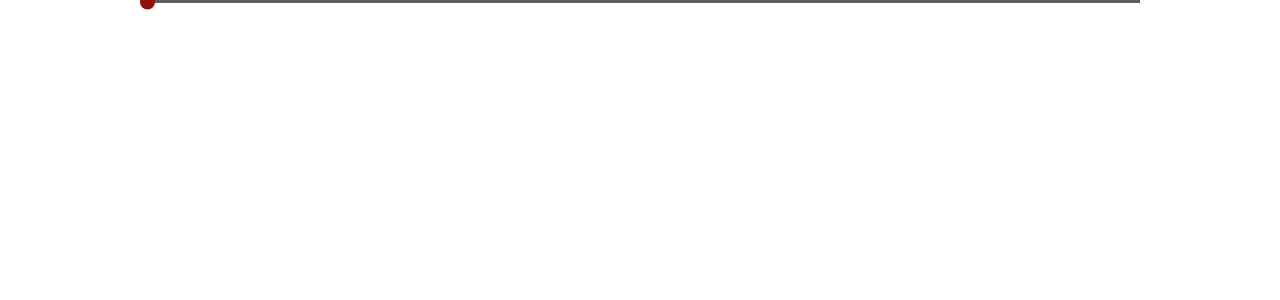
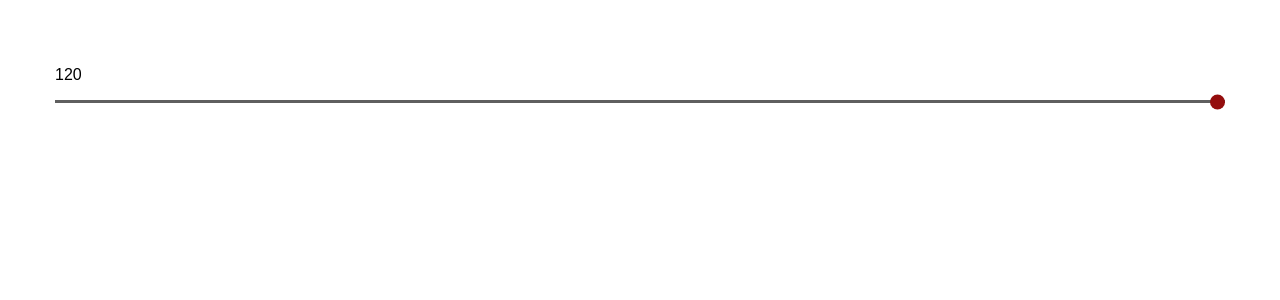
Before and after one commit to lex-od/annuity-calculator, a React (Create React App) app: page / in a window 1280 px wide. Shown: the top 300 px of the page. Built offline with nearby package versions, Linux system fonts and the light colour scheme.

Commit message:
Добавляет нач. разметку TwinInput и AnnuityCalculator

```diff
--- /dev/null
+++ b/src/components/AnnuityCalculator/AnnuityCalculator.jsx
@@ -0,0 +1,10 @@
+import css from "./AnnuityCalculator.module.scss";
+import TwinInput from "../TwinInput";
+
+export default function AnnuityCalculator() {
+    return (
+        <div className={css.annuityCalculator}>
+            <TwinInput value="120" />
+        </div>
+    );
+}
--- /dev/null
+++ b/src/components/AnnuityCalculator/AnnuityCalculator.module.scss
@@ -0,0 +1,3 @@
+.annuityCalculator {
+    padding: 50px 0;
+}
--- /dev/null
+++ b/src/components/AnnuityCalculator/index.js
@@ -0,0 +1 @@
+export { default } from "./AnnuityCalculator";
--- a/src/components/App.jsx
+++ b/src/components/App.jsx
@@ -1,11 +1,11 @@
 import "./App.module.scss";
 import Container from "./Container";
-import RangeInput from "./RangeInput";
+import AnnuityCalculator from "./AnnuityCalculator";
 
 export default function App() {
     return (
         <Container>
-            <RangeInput min="1" max="10" step="1" />
+            <AnnuityCalculator />
         </Container>
     );
 }
--- a/src/components/Container/Container.module.scss
+++ b/src/components/Container/Container.module.scss
@@ -1,4 +1,5 @@
 .container {
+    width: 1200px;
     margin: 0 auto;
-    width: 1000px;
+    padding: 0 15px;
 }
--- a/src/components/RangeInput/RangeInput.jsx
+++ b/src/components/RangeInput/RangeInput.jsx
@@ -1,16 +1,8 @@
-import { useState } from "react";
 import css from "./RangeInput.module.scss";
 
-export default function RangeInput({ ...rest }) {
-    const [value, setValue] = useState(1);
+export default function RangeInput({ className, ...rest }) {
+    const classes = [css.rangeInp];
+    if (className) classes.push(className);
 
-    return (
-        <input
-            type="range"
-            value={value}
-            onChange={(e) => setValue(e.target.value)}
-            className={css.rangeInp}
-            {...rest}
-        />
-    );
+    return <input type="range" className={classes.join(" ")} {...rest} />;
 }
--- a/src/components/RangeInput/RangeInput.module.scss
+++ b/src/components/RangeInput/RangeInput.module.scss
@@ -6,6 +6,8 @@
 
     appearance: none;
     outline: none;
+
+    // 📌 Полоса Webkit и Mozilla
 
     &::-webkit-slider-runnable-track {
         height: 3px;
@@ -17,6 +19,8 @@
         cursor: pointer;
         background-color: #5f5f5f;
     }
+
+    // 📌 Ползунок Webkit и Mozilla
 
     &::-webkit-slider-thumb {
         position: relative;
--- /dev/null
+++ b/src/components/TwinInput/TwinInput.jsx
@@ -0,0 +1,28 @@
+import css from "./TwinInput.module.scss";
+import RangeInput from "../RangeInput";
+
+export default function TwinInput({
+    className,
+    value,
+    onChange,
+    min,
+    max,
+    step,
+}) {
+    const classes = [css.twinInp];
+    if (className) classes.push(className);
+
+    return (
+        <div className={classes.join(" ")}>
+            <p>{value}</p>
+
+            <RangeInput
+                value={value}
+                onChange={onChange}
+                min={min}
+                max={max}
+                step={step}
+            />
+        </div>
+    );
+}
--- /dev/null
+++ b/src/components/TwinInput/index.js
@@ -0,0 +1 @@
+export { default } from "./TwinInput";
```
Also changed, not shown: src/components/TwinInput/TwinInput.module.scss (added).
